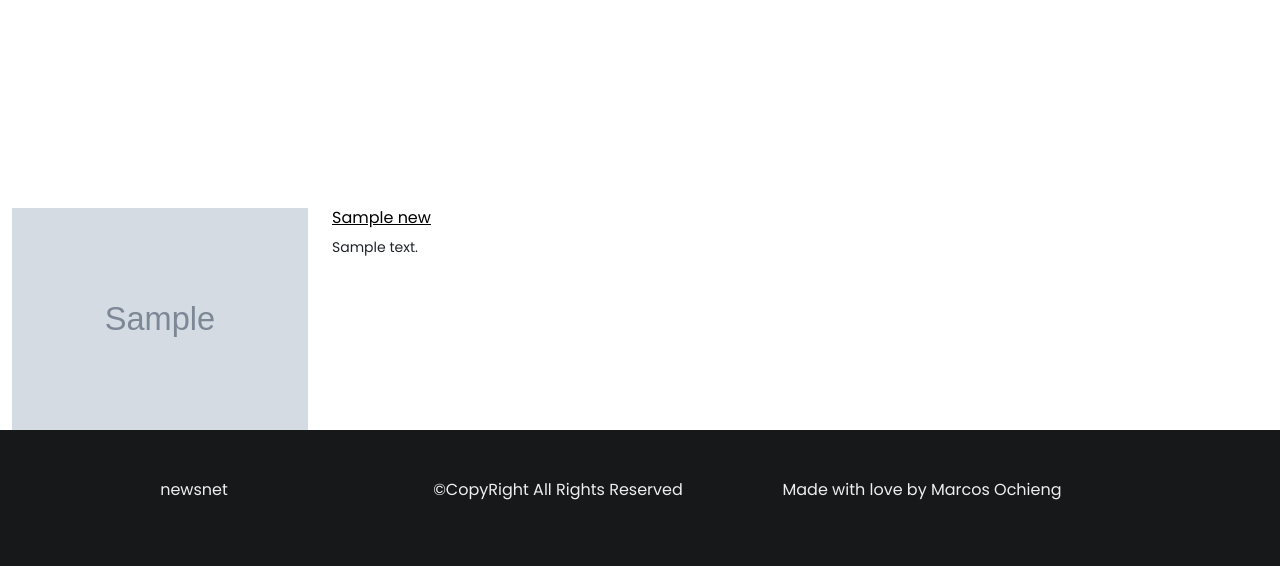
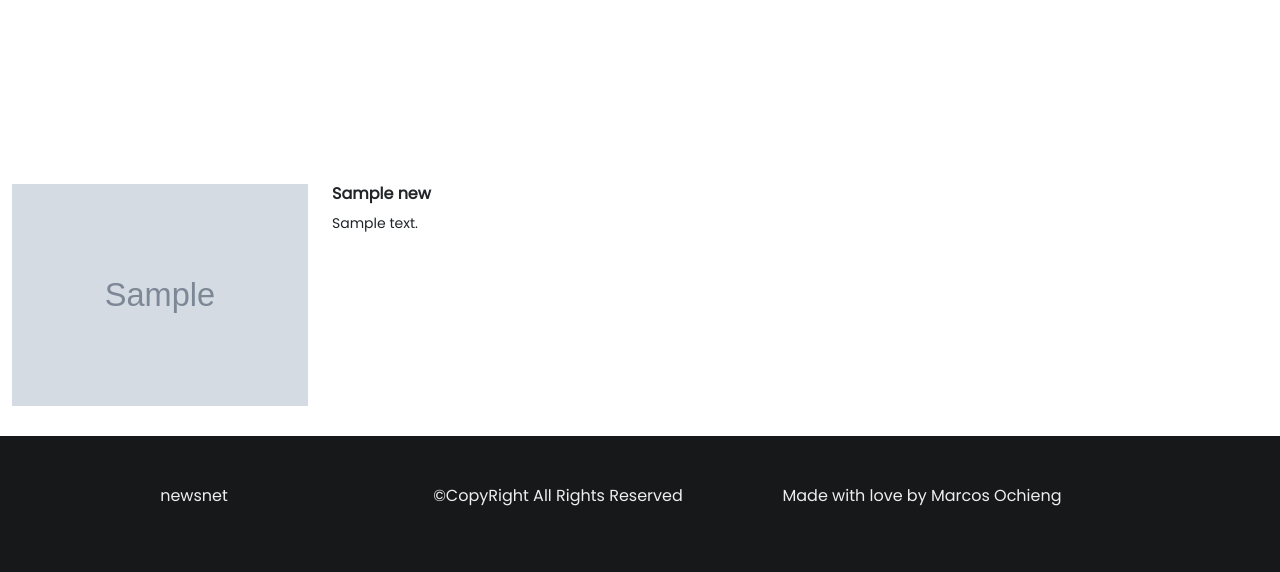
Before and after one commit to Marcos8060/FLASK_NEWS_API, a Flask app: template app/templates/index.html in a window 1280 px wide. Shown: the part 696-1268 px from the top of the page. Run offline with Flask 2, Linux system fonts and the light colour scheme; the template is opened without the code that fills it: most values are stand-ins (such as "Sample title", 1, 10 or a date in 2020); grey boxes marked "Sample" are stand-in pictures.

Commit message:
realigned the news items

```diff
--- a/app/static/style.css
+++ b/app/static/style.css
@@ -3,12 +3,8 @@
 body{
     font-family: 'Alfa Slab One', cursive;
     font-family: 'Poppins', sans-serif;
-    /* background: #F398BD; */
 }
-/* .articles{
-    background: white;
-    padding: 20px;
-} */
+
 .news > img{
     width: 400px;
     margin: 10px;
@@ -17,8 +13,6 @@ body{
 /* navbar section */
 .navbar{
     height: 80px;
-    /* background: #262626; */
-    /* background: white; */
     background: #606162;
 }
 .active{
@@ -114,9 +108,10 @@ body{
 .article_arrow{
     cursor: pointer;
 }
-/* .item{
-    height: 250px;
-} */
+
+.item{
+    margin-bottom: 30px;
+}
 .col-md-6 > h6{
     font-weight: bold;
 }
--- a/app/templates/index.html
+++ b/app/templates/index.html
@@ -55,13 +55,13 @@
   <div class="row articles">
     {% for news in everything %}
       <div class="col-md-6 item">
-      <div class="row mt-4">
+        <div class="row">
           <div class="col-md-6">
-          <img class="img-fluid img_item" src="{{ news.urlToImage }}" alt="">
+            <img class="img-fluid" src="{{ news.urlToImage }}" alt="">
           </div>
           <div class="col-md-6">
-          <a href="{{ news.url }}" class="more" target="_blank" ><h6>{{ news.title }}</h6></a>
-          <small>{{ news.description }}</small>
+            <h6>{{ news.title }}</h6>
+            <small>{{ news.content }}</small>
           </div>
         </div>
       </div>
```
Also changed, not shown: app/templates/this.html (+10 -13 lines). Lines whose indentation alone changed are shown as unchanged.
